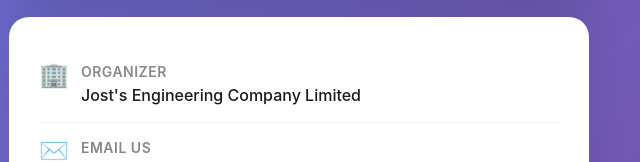
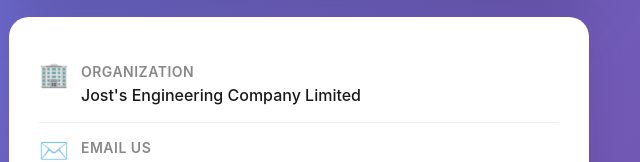
Before and after one commit to srijitmishra-josts/feedback_SIAT-EXPO-26, a plain HTML site: page index.html in a window 1280 px wide. Shown: the part 648-810 px from the top of the page, 341-981 px from the left. Drawn offline with Linux system fonts and the light colour scheme.

Commit message:
index.html

```diff
--- a/index.html
+++ b/index.html
@@ -330,7 +330,7 @@
       <div class="info-item">
         <div class="info-icon">🏢</div>
         <div class="info-content">
-          <div class="info-label">Organizer</div>
+          <div class="info-label">Organization</div>
           <div class="info-text">Jost's Engineering Company Limited</div>
         </div>
       </div>
```
